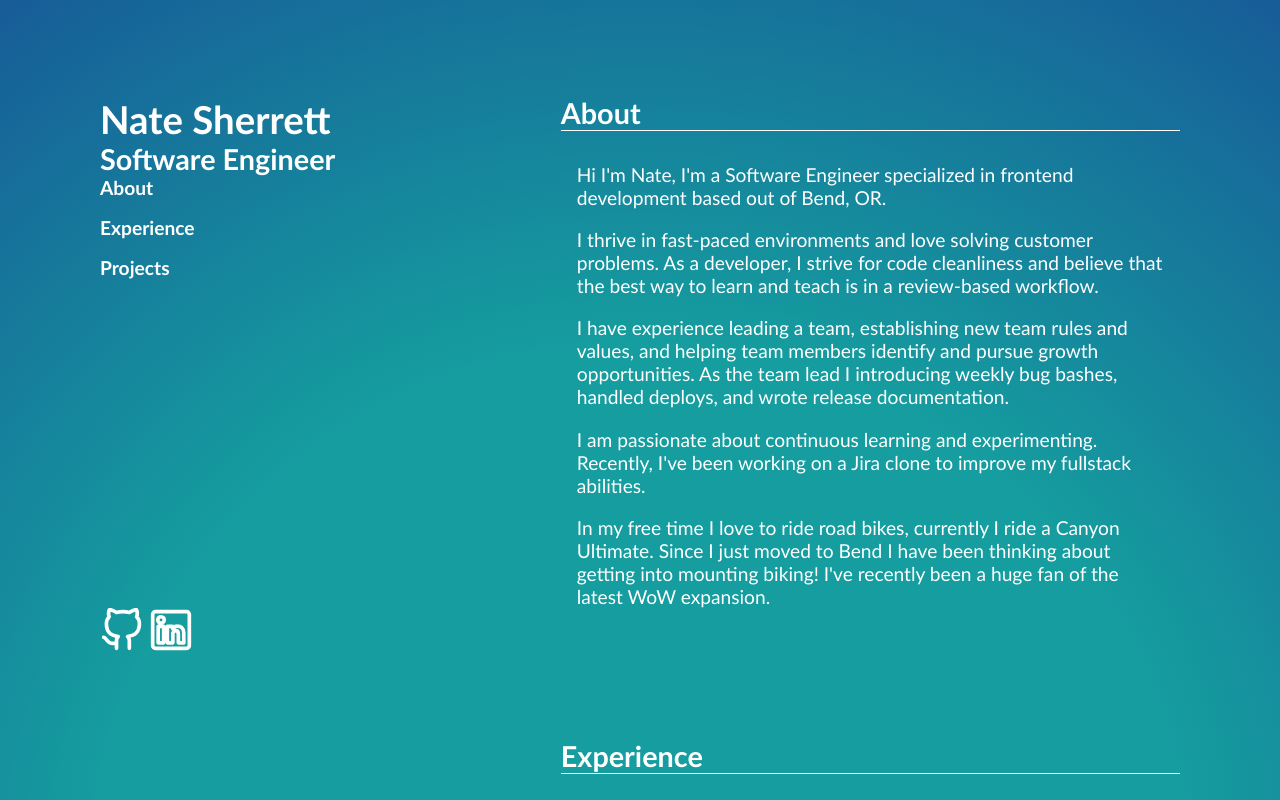
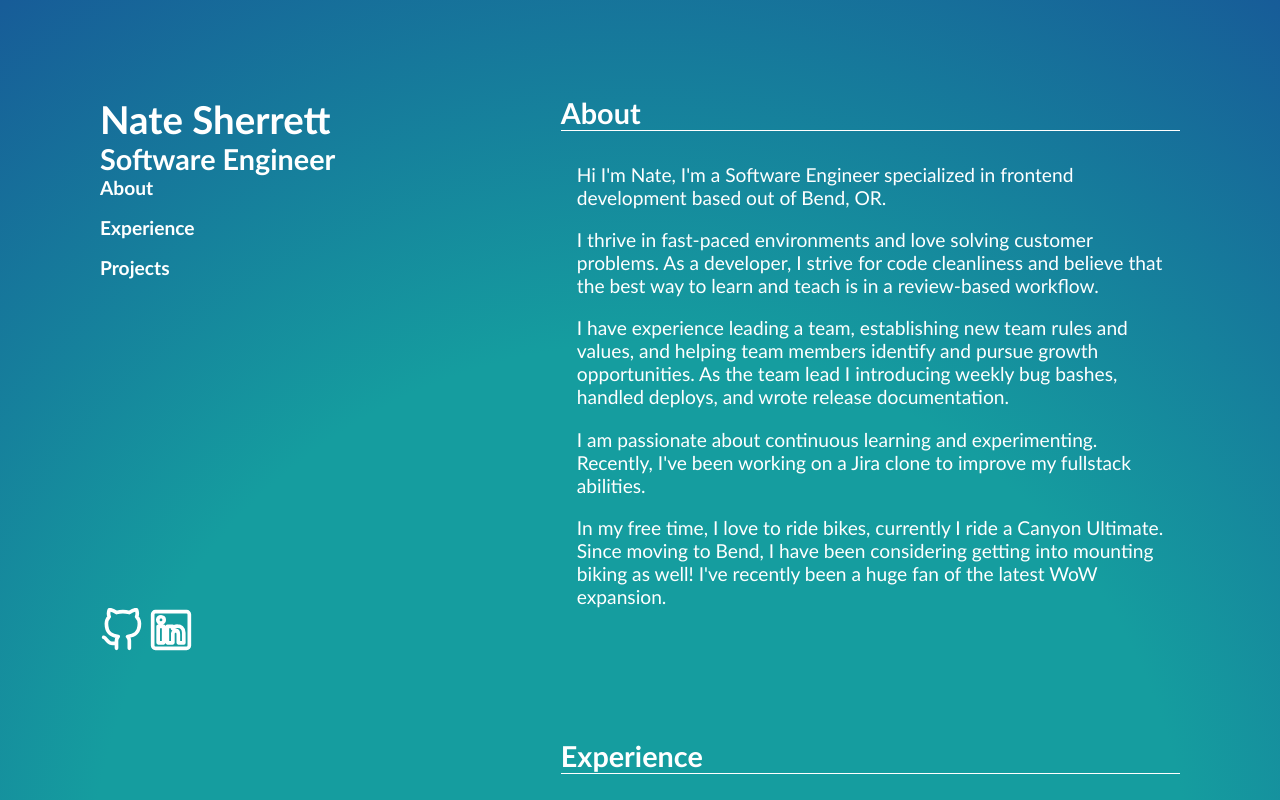
Before and after one commit to sherretten/website, a SvelteKit app: page / in a window 1280 px wide. Shown: the top 800 px of the page. Built offline with nearby package versions, Linux system fonts and the light colour scheme.

Commit message:
improve last paragraph

```diff
--- a/src/routes/+page.svelte
+++ b/src/routes/+page.svelte
@@ -67,8 +67,8 @@
 				<p>	I am passionate about continuous learning and experimenting. Recently, I've been working on a Jira clone to improve my fullstack abilities.</p>
 
         <p>
-					In my free time I love to ride road bikes, currently I ride a Canyon Ultimate.
-					Since I just moved to Bend I have been thinking about getting into mounting biking!
+					In my free time, I love to ride bikes, currently I ride a Canyon Ultimate.
+					Since moving to Bend, I have been considering getting into mounting biking as well!
 					I've recently been a huge fan of the latest WoW expansion.
         </p>
 				</div>
```
